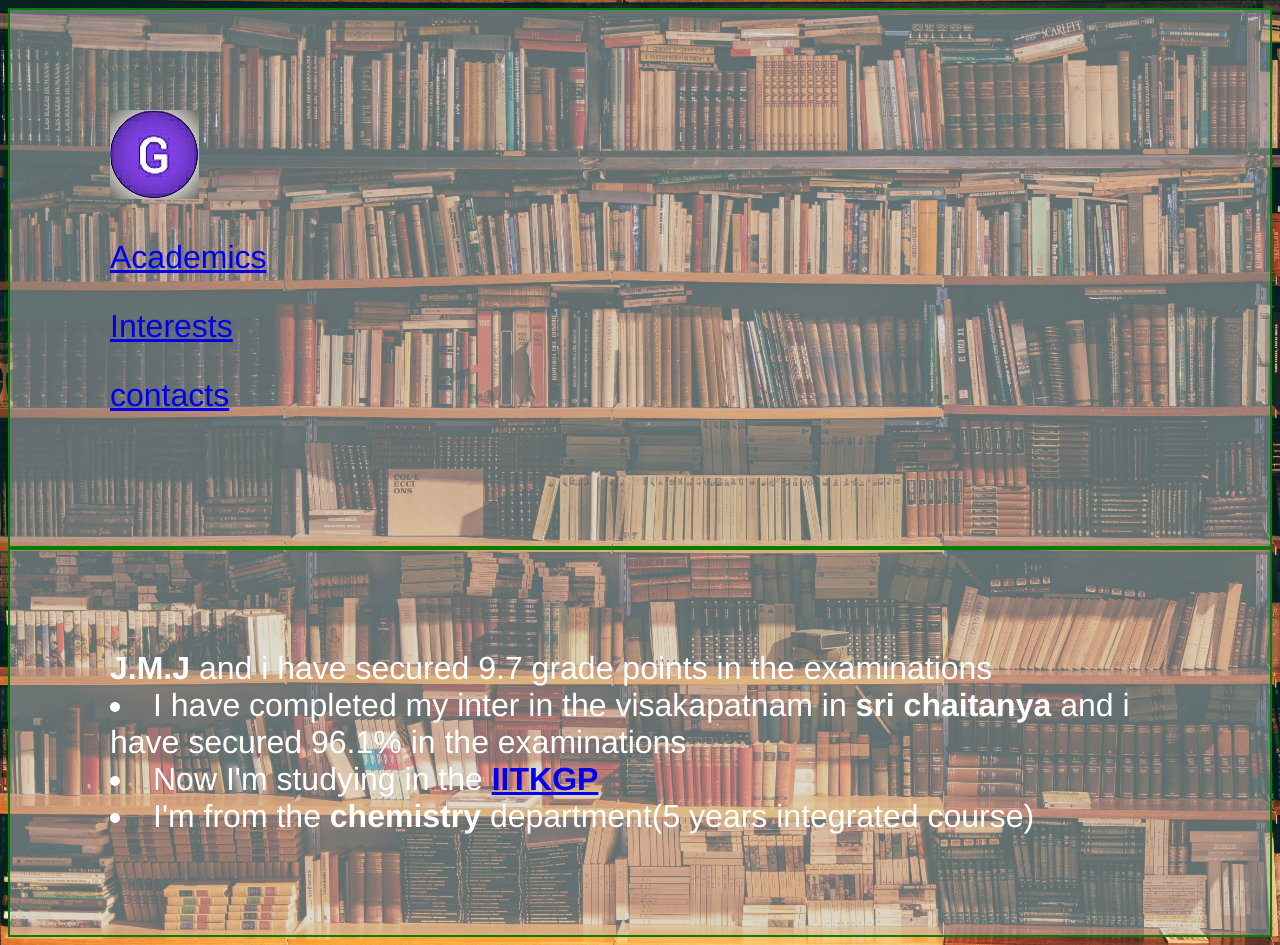
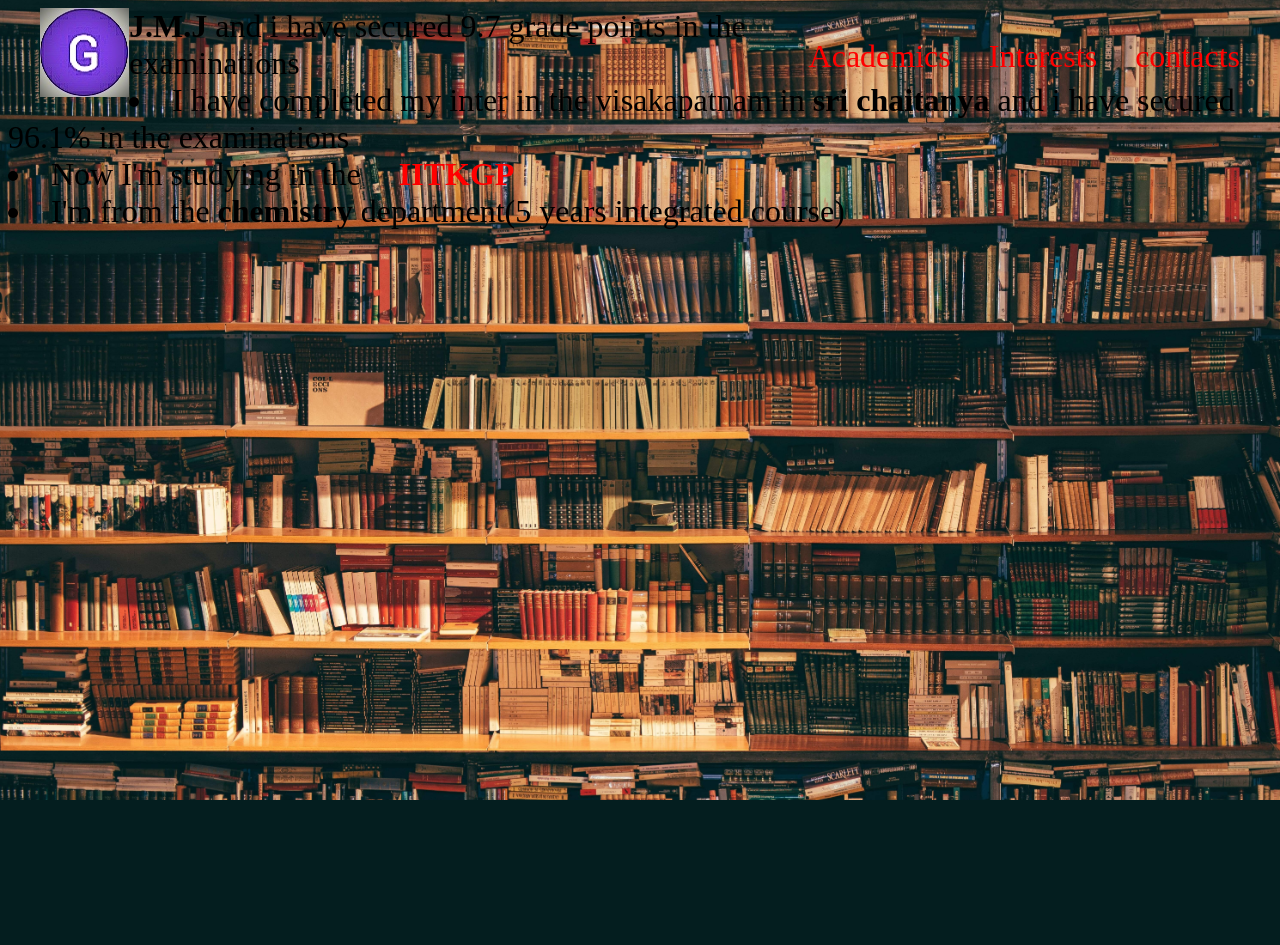
Before and after one commit to Giridhar9652/profile, a PHP site: page /Academics.html in a window 1280 px wide. After the commit the page ends 800 px from the top, so only its background shows below. Run offline with PHP 8.4, Linux system fonts and the light colour scheme.

Commit message:
Update Academics.css

```diff
--- a/css/Academics.css
+++ b/css/Academics.css
@@ -3,7 +3,42 @@
 	background-image: url('../images/library.jpg');
 	background-size: cover;
 	font-size: 2em;
-}
+}.div-header{
+background-color: transparent;
+ 	max-width: 1200px;
+    margin: 0 auto;
+
+ }
+
+ img
+ {
+ 	float: left
+
+ }
+
+ .nav-header{
+
+ 	float: right;
+ 	padding-top: 30px;
+
+ }
+
+  .nav-header p{
+
+
+       display: inline;
+ }
+
+ a{
+    color: red;
+ 	text-decoration: none;
+ 	padding-left: 30px;
+
+ }
+ a:hover{
+
+ 	color: green;
+ }
 
 #myvideo
 {
@@ -14,7 +49,7 @@
 	min-height: 100%;
 }
 
-div{
+.academics{
 	border: cover;
 	background-color: rgba(191, 191, 191, 0.5);
     color:white; /*rgb(255, 0, 255);*/
```
